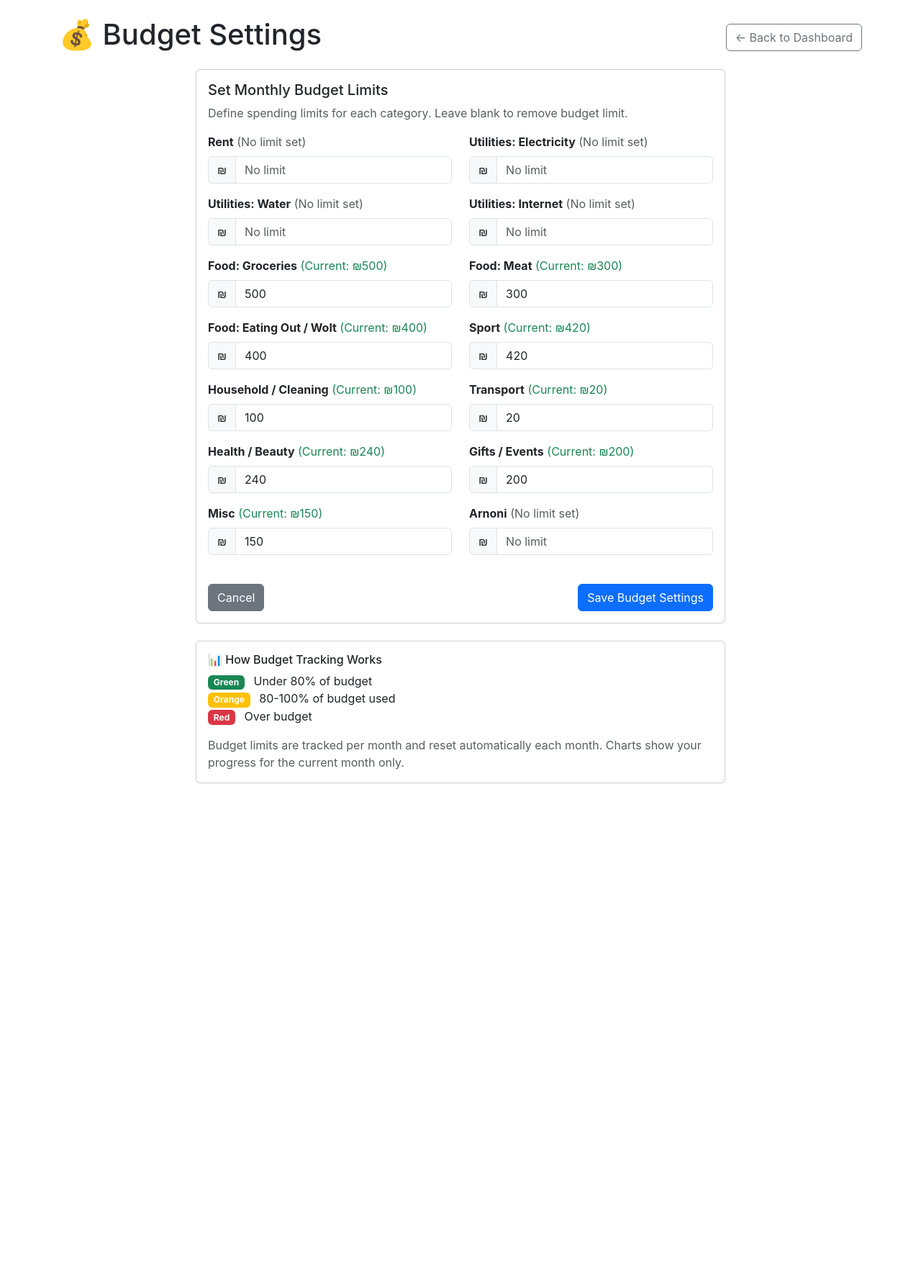
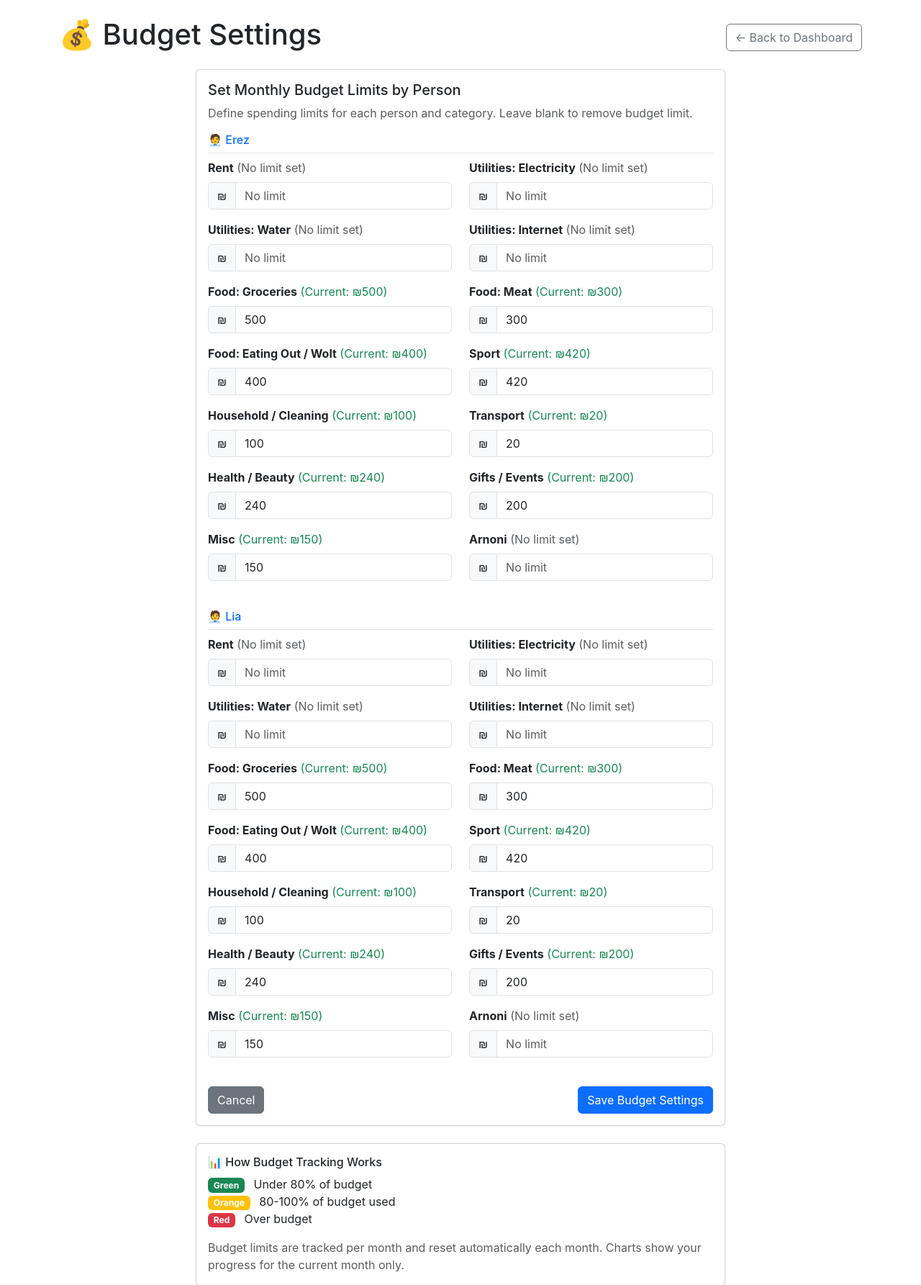
Before and after one commit to BrainCodex-e/expanses_tracker, a Flask app: page /budget/settings in a window 1280 px wide. Shown: the top 1785 px of the page at 72% size. Before the commit the page ends 1088 px from the top, so only its background shows below. Run offline with Flask 3, Linux system fonts and the light colour scheme; the visitor is signed in with stand-in values (Sample User, id 1); some libraries are stand-ins or nearby versions.

Commit message:
Add per-person budget management
- Modified BUDGET_LIMITS to support individual budgets per person
- Updated budget chart generation to use person-specific limits
- Enhanced budget settings UI to show separate forms per person
- Updated budget update route to handle per-person budget data
- Each person can now have different budget limits for each category

```diff
--- a/app.py
+++ b/app.py
@@ -52,17 +52,30 @@ CATEGORIES = [
 # Keep these as backend constants for now, but they could be made configurable
 DEFAULT_PEOPLE = ["Erez", "Lia"]
 
-# Budget limits per category (in ₪) - could be moved to frontend or made user-configurable
+# Budget limits per person per category (in ₪)
 BUDGET_LIMITS = {
-    "Food: Groceries": 500,
-    "Food: Meat": 300,
-    "Food: Eating Out / Wolt": 400,
-    "Transport": 20,
-    "Health / Beauty": 240,
-    "Sport": 420,
-    "Household / Cleaning": 100,
-    "Gifts / Events": 200,
-    "Misc": 150,
+    "Erez": {
+        "Food: Groceries": 500,
+        "Food: Meat": 300,
+        "Food: Eating Out / Wolt": 400,
+        "Transport": 20,
+        "Health / Beauty": 240,
+        "Sport": 420,
+        "Household / Cleaning": 100,
+        "Gifts / Events": 200,
+        "Misc": 150,
+    },
+    "Lia": {
+        "Food: Groceries": 500,
+        "Food: Meat": 300,
+        "Food: Eating Out / Wolt": 400,
+        "Transport": 20,
+        "Health / Beauty": 240,
+        "Sport": 420,
+        "Household / Cleaning": 100,
+        "Gifts / Events": 200,
+        "Misc": 150,
+    }
 }
 
 
@@ -452,7 +465,10 @@ def budget_progress_png(person):
     remaining_amounts = []
     colors = []
 
-    for category, budget_limit in BUDGET_LIMITS.items():
+    # Get person-specific budget limits
+    person_budgets = BUDGET_LIMITS.get(person, {})
+
+    for category, budget_limit in person_budgets.items():
         spent = spent_by_category.get(category, 0)
         remaining = max(0, budget_limit - spent)
 
@@ -479,7 +495,7 @@ def budget_progress_png(person):
                             color=colors, alpha=0.3, label='Remaining')
 
     # Add budget limit lines
-    for i, (category, budget_limit) in enumerate(BUDGET_LIMITS.items()):
+    for i, (category, budget_limit) in enumerate(person_budgets.items()):
         ax.axvline(x=budget_limit, ymin=(i-0.4)/len(categories), ymax=(i+0.4)/len(categories),
                   color='black', linestyle='--', alpha=0.7, linewidth=2)
 
@@ -514,31 +530,35 @@ def budget_settings():
     """Display budget settings page"""
     return render_template("budget_settings.html",
                          budget_limits=BUDGET_LIMITS,
-                         categories=CATEGORIES)
+                         categories=CATEGORIES,
+                         people=DEFAULT_PEOPLE)
 
 
 @app.route("/budget/update", methods=["POST"])
 @login_required
 def update_budget():
-    """Update budget limits"""
+    """Update budget limits per person"""
     global BUDGET_LIMITS
 
-    # Get form data and update BUDGET_LIMITS
-    new_budget_limits = {}
+    # Get form data and update BUDGET_LIMITS per person
+    for person in DEFAULT_PEOPLE:
+        # Ensure person exists in BUDGET_LIMITS
+        if person not in BUDGET_LIMITS:
+            BUDGET_LIMITS[person] = {}
 
-    for category in CATEGORIES:
-        budget_value = request.form.get(f"budget_{category}")
-        if budget_value:
-            try:
-                budget_amount = float(budget_value)
-                if budget_amount >= 0:  # Only allow non-negative budgets
-                    new_budget_limits[category] = budget_amount
-            except (ValueError, TypeError):
-                flash(f"Invalid budget amount for {category}", "error")
-                return redirect(url_for("budget_settings"))
-
-    # Update the global budget limits
-    BUDGET_LIMITS.update(new_budget_limits)
+        for category in CATEGORIES:
+            budget_value = request.form.get(f"budget_{person}_{category}")
+            if budget_value:
+                try:
+                    budget_amount = float(budget_value)
+                    if budget_amount >= 0:  # Only allow non-negative budgets
+                        BUDGET_LIMITS[person][category] = budget_amount
+                except (ValueError, TypeError):
+                    flash(f"Invalid budget amount for {person} - {category}", "error")
+                    return redirect(url_for("budget_settings"))
+            else:
+                # Remove budget limit if field is empty
+                BUDGET_LIMITS[person].pop(category, None)
 
     flash("Budget limits updated successfully!", "success")
     return redirect(url_for("index"))
--- a/templates/budget_settings.html
+++ b/templates/budget_settings.html
@@ -32,19 +32,22 @@
         <div class="col-md-8 mx-auto">
           <div class="card">
             <div class="card-body">
-              <h5 class="card-title">Set Monthly Budget Limits</h5>
-              <p class="text-muted">Define spending limits for each category. Leave blank to remove budget limit.</p>
+              <h5 class="card-title">Set Monthly Budget Limits by Person</h5>
+              <p class="text-muted">Define spending limits for each person and category. Leave blank to remove budget limit.</p>
 
               <form action="/budget/update" method="post">
                 <input type="hidden" name="csrf_token" value="{{ csrf_token() }}">
 
+                {% for person in people %}
+                  <div class="mb-4">
+                    <h6 class="text-primary border-bottom pb-2">🧑‍💼 {{ person }}</h6>
                     <div class="row">
                       {% for category in categories %}
                         <div class="col-md-6 mb-3">
                           <label class="form-label">
                             <strong>{{ category }}</strong>
-                        {% if budget_limits.get(category) %}
-                          <span class="text-success">(Current: ₪{{ budget_limits[category] }})</span>
+                            {% if budget_limits.get(person, {}).get(category) %}
+                              <span class="text-success">(Current: ₪{{ budget_limits[person][category] }})</span>
                             {% else %}
                               <span class="text-muted">(No limit set)</span>
                             {% endif %}
@@ -52,16 +55,18 @@
                           <div class="input-group">
                             <span class="input-group-text">₪</span>
                             <input type="number"
-                               name="budget_{{ category }}"
+                                   name="budget_{{ person }}_{{ category }}"
                                    class="form-control"
                                    step="0.01"
                                    min="0"
-                               value="{{ budget_limits.get(category, '') }}"
+                                   value="{{ budget_limits.get(person, {}).get(category, '') }}"
                                    placeholder="No limit">
                           </div>
                         </div>
                       {% endfor %}
                     </div>
+                  </div>
+                {% endfor %}
 
                 <div class="d-flex justify-content-between mt-4">
                   <a href="/" class="btn btn-secondary">Cancel</a>
```
Lines whose indentation alone changed are shown as unchanged.
